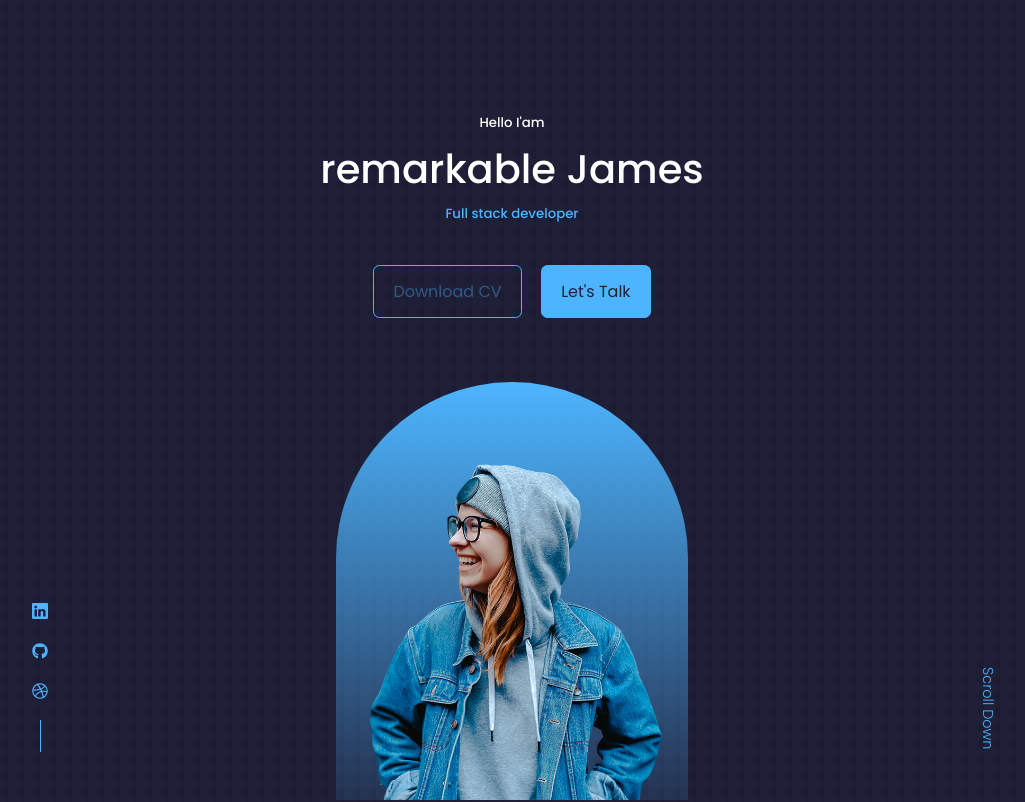
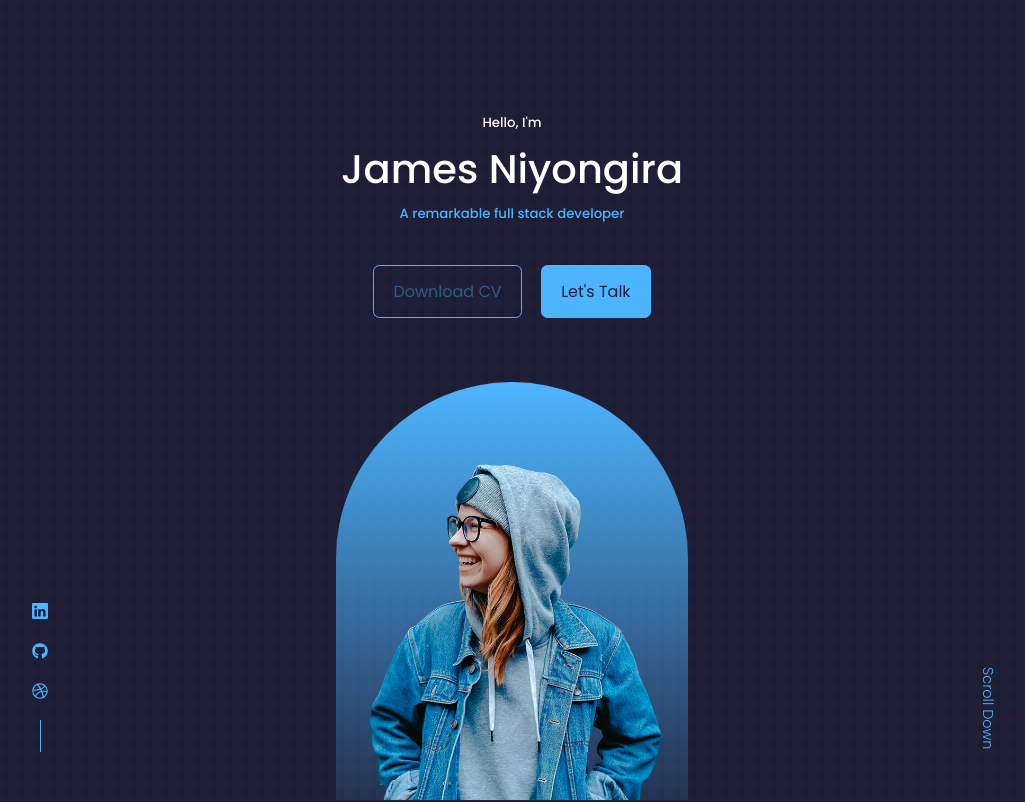
Before and after one commit to remarkablejames/portifolio, a React (Create React App) app: page / in a window 1280 px wide. Shown: the top 802 px of the page, without its empty margins (128-1153 px from the left). Built offline with nearby package versions, Linux system fonts and the light colour scheme.

Commit message:
finished wiring up everything inside header component

```diff
--- a/src/components/header/Header.jsx
+++ b/src/components/header/Header.jsx
@@ -8,9 +8,9 @@ export const Header = () => {
   return (
     <header>
       <div className="container header__container">
-        <h5>Hello I'am</h5>
-        <h1>remarkable James</h1>
-        <h5 className="text-light">Full stack developer</h5>
+        <h5>Hello, I'm</h5>
+        <h1>James Niyongira</h1>
+        <h5 className="text-light">A remarkable full stack developer</h5>
         <CTA />
         <Socials />
 
--- a/src/components/header/header.css
+++ b/src/components/header/header.css
@@ -61,3 +61,24 @@ header {
   font-weight: 300;
   font-size: 0.9rem;
 }
+
+/* ==============RESPONSIVE DESIGN================= */
+
+/* MEDIUM DEVICES */
+@media screen and (max-width: 1024px) {
+  header {
+    height: 68vh;
+  }
+}
+
+/* SMALL DEVICES */
+@media screen and (max-width: 600px) {
+  header {
+    height: 100vh;
+  }
+
+  .header__socials,
+  .scroll__down {
+    display: none;
+  }
+}
```
